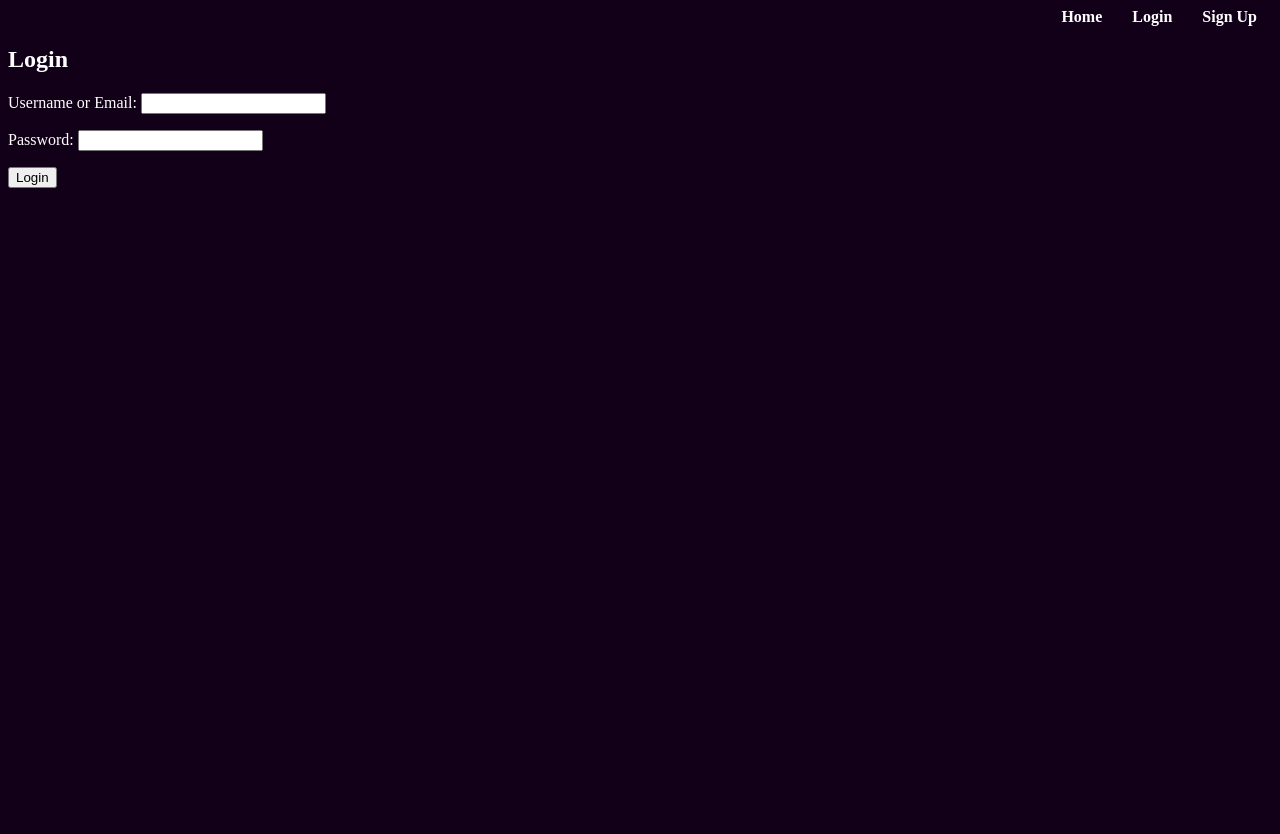
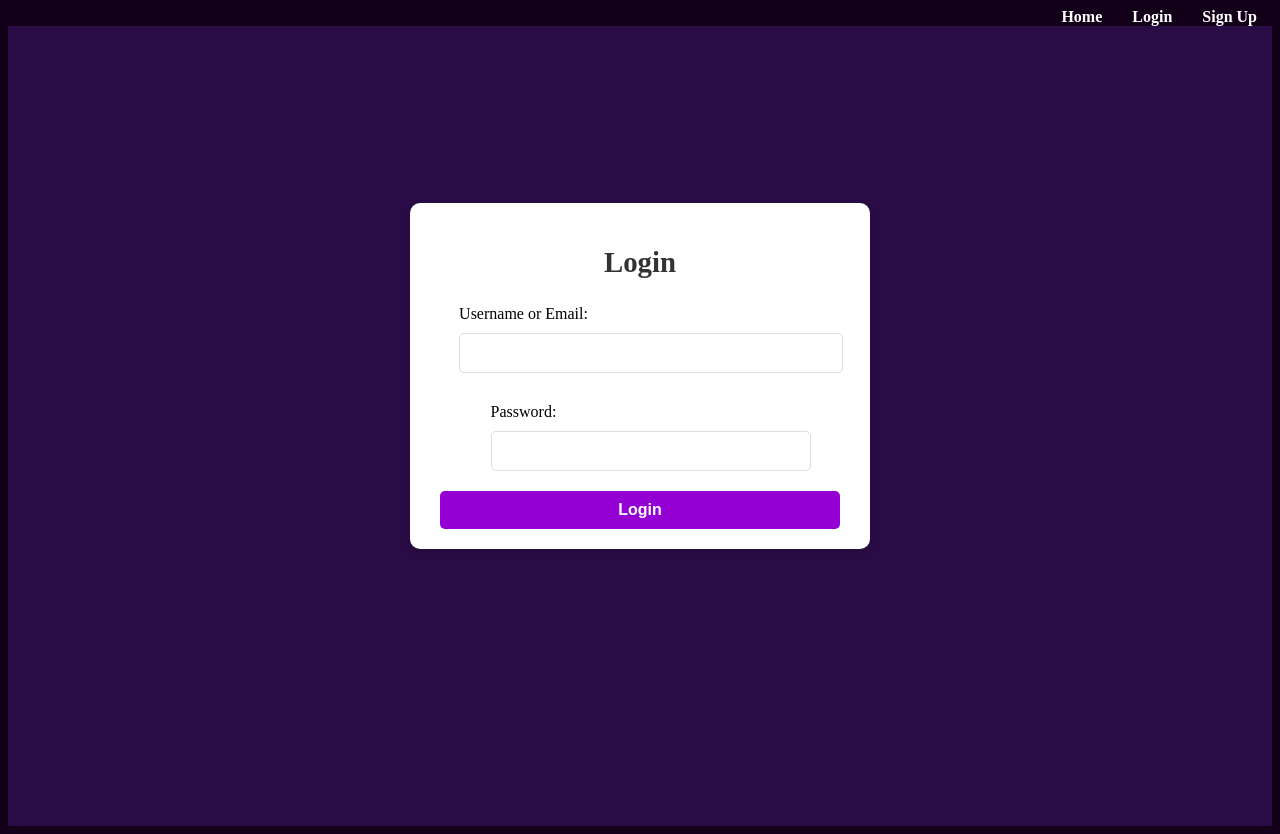
Before and after one commit to raul-vital/albumtrackr, a Django app: page /accounts/login/ in a window 1280 px wide. Before the commit the page ends 188 px from the top, so only its background shows below. Run offline with Django 5.2, Linux system fonts and the light colour scheme.

Commit message:
add login.css

```diff
--- /dev/null
+++ b/main_app/static/css/login.css
@@ -0,0 +1,72 @@
+/* General form styling */
+section {
+    background-color: rgb(41, 12, 69);
+    width: 100%;
+    height: 100vh;
+    display: flex;
+    justify-content: center;
+    align-items: center;
+}
+
+form.login {
+    background-color: #FFFFFF;
+    -webkit-font-smoothing: antialiased;
+    -moz-osx-font-smoothing: grayscale;
+    color: black;
+    display: flex;
+    flex-direction: column;
+    justify-content: center;
+    align-items: center;
+    width: 100%;
+    max-width: 400px;
+    padding: 20px 30px;
+    border-radius: 10px;
+    margin-top: -100px;
+    box-shadow: 0 4px 10px rgba(0, 0, 0, 0.1);
+}
+
+form h1 {
+    font-size: 1.8rem;
+    margin-bottom: 1rem;
+    color: #333;
+}
+
+form input[type="text"],
+form input[type="password"] {
+    width: 100%;
+    padding: 10px;
+    margin: 10px 0;
+    border: 1px solid #ddd;
+    border-radius: 5px;
+    font-size: 1rem;
+    outline: none;
+    transition: border-color 0.3s;
+}
+
+form input[type="text"]:focus,
+form input[type="password"]:focus {
+    border-color: #9400D3;
+}
+
+button.btn.submit {
+    width: 100%;
+    padding: 10px;
+    background: #9400D3;
+    border: none;
+    color: white;
+    font-size: 1rem;
+    font-weight: 600;
+    border-radius: 5px;
+    cursor: pointer;
+    transition: background 0.3s ease-in-out, box-shadow 0.3s;
+}
+
+button.btn.submit:hover {
+    background: #662d91;
+    box-shadow: 0 4px 8px rgba(0, 0, 0, 0.2);
+}
+
+form p {
+    margin: 10px 0;
+    text-align: left;
+}
--- a/main_app/templates/login.html
+++ b/main_app/templates/login.html
@@ -1,7 +1,7 @@
 {% extends 'base.html' %}
 {% load static %}
 {% block head %}
-<link rel="stylesheet" href="{% static 'css/form.css' %}" />
+<link rel="stylesheet" href="{% static 'css/login.css' %}" />
 {% endblock %}
 {% block content %}
 
--- a/main_app/views.py
+++ b/main_app/views.py
@@ -54,9 +54,6 @@ class AlbumCreate(LoginRequiredMixin, CreateView):
         return super().form_valid(form)
 
 
-
-
-
 class AlbumUpdate(LoginRequiredMixin, UpdateView):
     model = Album
     form_class = AlbumForm
```
